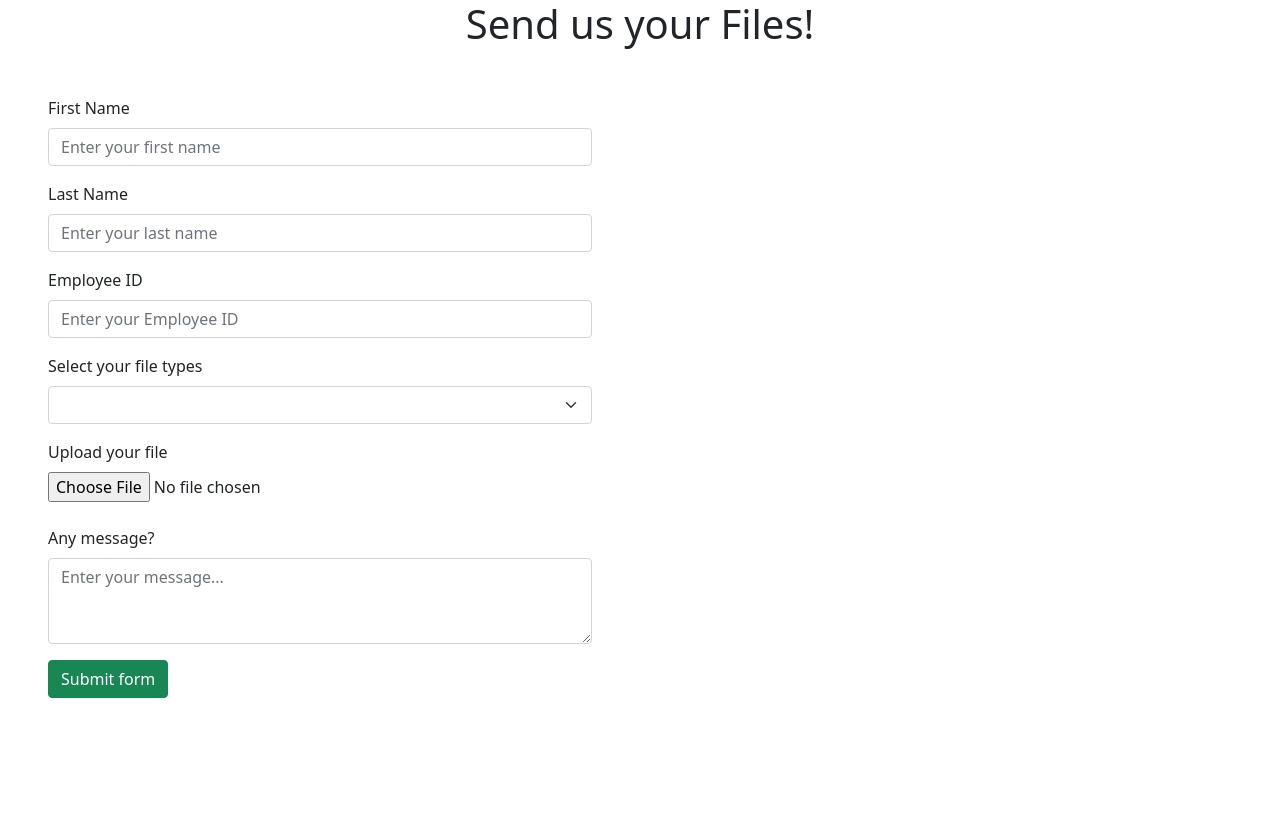
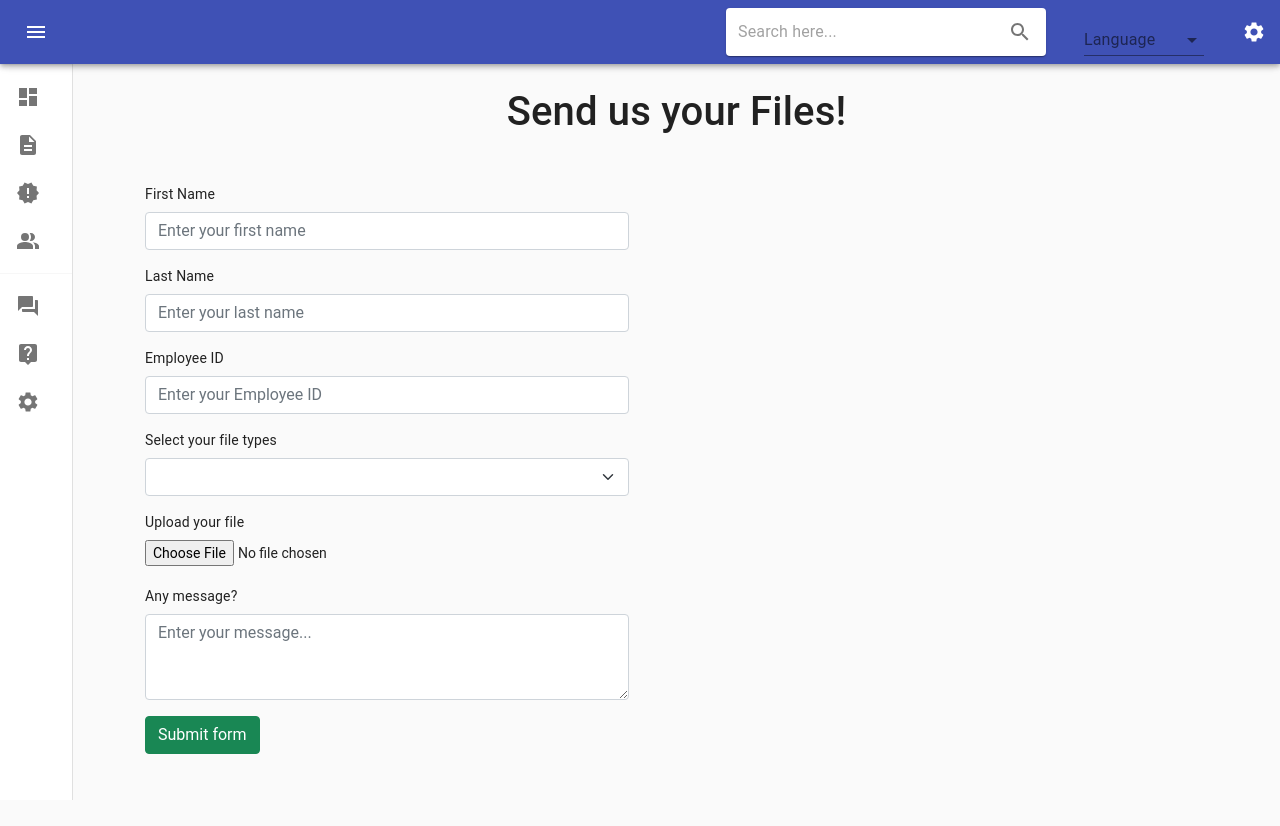
Before and after one commit to powartejas1402/Project_Dashboard, a React (Create React App) app: page / in a window 1280 px wide. Before the commit the page ends 800 px from the top, so only its background shows below. Built offline with nearby package versions, Linux system fonts and the light colour scheme.

Commit message:
created basic ui

```diff
--- a/package.json
+++ b/package.json
@@ -4,16 +4,20 @@
   "private": true,
   "homepage": "https://powartejas1402.github.io/Project_Dashboard",
   "dependencies": {
+    "@material-ui/core": "^4.11.0",
+    "@material-ui/icons": "^4.9.1",
     "@testing-library/jest-dom": "^4.2.4",
     "@testing-library/react": "^9.5.0",
     "@testing-library/user-event": "^7.2.1",
     "axios": "^0.20.0",
     "bootstrap": "^5.0.0-alpha1",
+    "clsx": "^1.1.1",
     "react": "^16.13.1",
     "react-async": "^10.0.1",
     "react-dom": "^16.13.1",
     "react-router-dom": "^5.2.0",
-    "react-scripts": "3.4.3"
+    "react-scripts": "3.4.3",
+    "rsuite": "^4.8.1"
   },
   "scripts": {
     "start": "react-scripts start",
--- /dev/null
+++ b/src/Language.jsx
@@ -0,0 +1,46 @@
+import React from 'react';
+import { makeStyles } from '@material-ui/core/styles';
+import InputLabel from '@material-ui/core/InputLabel';
+import MenuItem from '@material-ui/core/MenuItem';
+import FormHelperText from '@material-ui/core/FormHelperText';
+import FormControl from '@material-ui/core/FormControl';
+import Select from '@material-ui/core/Select';
+
+const useStyles = makeStyles((theme) => ({
+  formControl: {
+    margin: theme.spacing(1),
+    minWidth: 120,
+  },
+  selectEmpty: {
+    marginTop: theme.spacing(2),
+  },
+}));
+
+export default function SimpleSelect() {
+  const classes = useStyles();
+  const [age, setAge] = React.useState('');
+
+  const handleChange = (event) => {
+    setAge(event.target.value);
+  };
+
+  return (
+    <div style={{paddingLeft: 30}}>
+      <FormControl className={classes.formControl}>
+        <InputLabel id="demo-simple-select-label">Language</InputLabel>
+        <Select
+          labelId="demo-simple-select-label"
+          id="demo-simple-select"
+          value={age}
+          onChange={handleChange}
+        >
+          <MenuItem value={10}>English</MenuItem>
+          <MenuItem value={20}>Latin</MenuItem>
+          <MenuItem value={30}>Spanish</MenuItem>
+          <MenuItem value={40}>Mandarin</MenuItem>
+          <MenuItem value={50}>German</MenuItem>
+        </Select>
+      </FormControl>
+    </div>
+  );
+}
--- /dev/null
+++ b/src/Navbar.jsx
@@ -0,0 +1,200 @@
+import React from 'react';
+import clsx from 'clsx';
+import { makeStyles, useTheme } from '@material-ui/core/styles';
+import Drawer from '@material-ui/core/Drawer';
+import AppBar from '@material-ui/core/AppBar';
+import Toolbar from '@material-ui/core/Toolbar';
+import List from '@material-ui/core/List';
+import CssBaseline from '@material-ui/core/CssBaseline';
+import Typography from '@material-ui/core/Typography';
+import Divider from '@material-ui/core/Divider';
+import IconButton from '@material-ui/core/IconButton';
+import MenuIcon from '@material-ui/icons/Menu';
+import ChevronLeftIcon from '@material-ui/icons/ChevronLeft';
+import ChevronRightIcon from '@material-ui/icons/ChevronRight';
+import ListItem from '@material-ui/core/ListItem';
+import ListItemIcon from '@material-ui/core/ListItemIcon';
+import ListItemText from '@material-ui/core/ListItemText';
+import InboxIcon from '@material-ui/icons/MoveToInbox';
+import MailIcon from '@material-ui/icons/Mail';
+import Form from './Form';
+import DashboardIcon from '@material-ui/icons/Dashboard';
+import DescriptionIcon from '@material-ui/icons/Description';
+import NewReleasesIcon from '@material-ui/icons/NewReleases';
+import PeopleAltIcon from '@material-ui/icons/PeopleAlt';
+import QuestionAnswerIcon from '@material-ui/icons/QuestionAnswer';
+import LiveHelpIcon from '@material-ui/icons/LiveHelp';
+import SettingsIcon from '@material-ui/icons/Settings';
+import Search from './Search';
+import Language from './Language';
+import MeetingRoomIcon from '@material-ui/icons/MeetingRoom';
+
+const drawerWidth = 240;
+
+const useStyles = makeStyles((theme) => ({
+  root: {
+    display: 'flex',
+  },
+  appBar: {
+    zIndex: theme.zIndex.drawer + 1,
+    transition: theme.transitions.create(['width', 'margin'], {
+      easing: theme.transitions.easing.sharp,
+      duration: theme.transitions.duration.leavingScreen,
+    }),
+  },
+  appBarShift: {
+    marginLeft: drawerWidth,
+    width: `calc(100% - ${drawerWidth}px)`,
+    transition: theme.transitions.create(['width', 'margin'], {
+      easing: theme.transitions.easing.sharp,
+      duration: theme.transitions.duration.enteringScreen,
+    }),
+  },
+  menuButton: {
+    marginRight: 36,
+  },
+  hide: {
+    display: 'none',
+  },
+  drawer: {
+    width: drawerWidth,
+    flexShrink: 0,
+    whiteSpace: 'nowrap',
+  },
+  drawerOpen: {
+    width: drawerWidth,
+    transition: theme.transitions.create('width', {
+      easing: theme.transitions.easing.sharp,
+      duration: theme.transitions.duration.enteringScreen,
+    }),
+  },
+  drawerClose: {
+    transition: theme.transitions.create('width', {
+      easing: theme.transitions.easing.sharp,
+      duration: theme.transitions.duration.leavingScreen,
+    }),
+    overflowX: 'hidden',
+    width: theme.spacing(7) + 1,
+    [theme.breakpoints.up('sm')]: {
+      width: theme.spacing(9) + 1,
+    },
+  },
+  toolbar: {
+    display: 'flex',
+    alignItems: 'center',
+    justifyContent: 'flex-end',
+    padding: theme.spacing(0, 1),
+    // necessary for content to be below app bar
+    ...theme.mixins.toolbar,
+  },
+  content: {
+    flexGrow: 1,
+    padding: theme.spacing(3),
+  },
+}));
+
+export default function MiniDrawer() {
+  const classes = useStyles();
+  const theme = useTheme();
+  const [open, setOpen] = React.useState(false);
+
+  const handleDrawerOpen = () => {
+    setOpen(true);
+  };
+
+  const handleDrawerClose = () => {
+    setOpen(false);
+  };
+
+  return (
+    <div className={classes.root}>
+      <CssBaseline />
+      <AppBar
+        position="fixed"
+        className={clsx(classes.appBar, {
+          [classes.appBarShift]: open,
+        })}
+      >
+        <Toolbar>
+          <IconButton
+            color="inherit"
+            aria-label="open drawer"
+            onClick={handleDrawerOpen}
+            edge="start"
+            className={clsx(classes.menuButton, {
+              [classes.hide]: open,
+            })}
+          >
+            <MenuIcon />
+          </IconButton>
+          {/* <Typography variant="h6" noWrap>
+            Mini variant drawer
+          </Typography> */}
+          <Search />
+          <Language />
+          <div style={{paddingLeft: 30}}>
+            <SettingsIcon />
+          </div>
+          <div style={{paddingLeft: 30}}>
+            <MeetingRoomIcon />
+          </div>
+        </Toolbar>
+      </AppBar>
+      <Drawer
+        variant="permanent"
+        className={clsx(classes.drawer, {
+          [classes.drawerOpen]: open,
+          [classes.drawerClose]: !open,
+        })}
+        classes={{
+          paper: clsx({
+            [classes.drawerOpen]: open,
+            [classes.drawerClose]: !open,
+          }),
+        }}
+      >
+        <div className={classes.toolbar}>
+          <IconButton onClick={handleDrawerClose}>
+            {theme.direction === 'rtl' ? <ChevronRightIcon /> : <ChevronLeftIcon />}
+          </IconButton>
+        </div>
+        <Divider />
+        <List>
+          {['Dashboard', 'Files'].map((text, index) => (
+            <ListItem button key={text}>
+              <ListItemIcon>{index % 2 === 0 ? <DashboardIcon /> : <DescriptionIcon />}</ListItemIcon>
+              <ListItemText primary={text} />
+            </ListItem>
+          ))}
+        {/* </List>
+        <List> */}
+          {['News', 'Users'].map((text, index) => (
+            <ListItem button key={text}>
+              <ListItemIcon>{index % 2 === 0 ? <NewReleasesIcon /> : <PeopleAltIcon />}</ListItemIcon>
+              <ListItemText primary={text} />
+            </ListItem>
+          ))}
+        </List>
+        <Divider />
+        <List>
+          {['FAQ', 'Help'].map((text, index) => (
+            <ListItem button key={text}>
+              <ListItemIcon>{index % 2 === 0 ? <QuestionAnswerIcon /> : <LiveHelpIcon />}</ListItemIcon>
+              <ListItemText primary={text} />
+            </ListItem>
+          ))}
+          {['Settings'].map((text, index) => (
+            <ListItem button key={text}>
+              <ListItemIcon>{index % 2 === 0 ? <SettingsIcon /> : <SettingsIcon />}</ListItemIcon>
+              <ListItemText primary={text} />
+            </ListItem>
+          ))}
+        </List>
+      </Drawer>
+      <main className={classes.content}>
+        <div className={classes.toolbar} />
+        <Form />
+      </main>
+    </div>
+  );
+}
--- /dev/null
+++ b/src/Search.jsx
@@ -0,0 +1,58 @@
+import React from 'react';
+import { makeStyles } from '@material-ui/core/styles';
+import Paper from '@material-ui/core/Paper';
+import InputBase from '@material-ui/core/InputBase';
+import Divider from '@material-ui/core/Divider';
+import IconButton from '@material-ui/core/IconButton';
+import MenuIcon from '@material-ui/icons/Menu';
+import SearchIcon from '@material-ui/icons/Search';
+import DirectionsIcon from '@material-ui/icons/Directions';
+
+const useStyles = makeStyles((theme) => ({
+  root: {
+    padding: '2px 4px',
+    display: 'flex',
+    alignItems: 'center',
+    width: 320,
+  },
+  input: {
+    marginLeft: theme.spacing(1),
+    flex: 1,
+  },
+  iconButton: {
+    padding: 10,
+  },
+  divider: {
+    height: 28,
+    margin: 4,
+  },
+  div: {
+      paddingLeft: '630px',
+  }
+}));
+
+export default function CustomizedInputBase() {
+  const classes = useStyles();
+
+  return (
+    <div className={classes.div}>
+        <Paper component="form" className={classes.root}>
+        {/* <IconButton className={classes.iconButton} aria-label="menu">
+            <MenuIcon />
+        </IconButton> */}
+        <InputBase
+            className={classes.input}
+            placeholder="Search here..."
+            inputProps={{ 'aria-label': 'search here' }}
+        />
+        <IconButton type="submit" className={classes.iconButton} aria-label="search">
+            <SearchIcon />
+        </IconButton>
+        {/* <Divider className={classes.divider} orientation="vertical" />
+        <IconButton color="primary" className={classes.iconButton} aria-label="directions">
+            <DirectionsIcon />
+        </IconButton> */}
+        </Paper>
+      </div>
+  );
+}
--- a/src/index.css
+++ b/src/index.css
@@ -11,3 +11,13 @@ code {
   font-family: source-code-pro, Menlo, Monaco, Consolas, 'Courier New',
     monospace;
 }
+
+.sidebar
+{
+  list-style-type: none;
+  background-color: rgb(245, 202, 202);
+}
+.style_nav
+{
+  list-style-type: none;
+}
--- a/src/index.js
+++ b/src/index.js
@@ -4,10 +4,11 @@ import './index.css';
 import App from './App';
 import Form from './Form';
 import * as serviceWorker from './serviceWorker';
+import Navbar from './Navbar';
 
 ReactDOM.render(
   <>
-    <Form />
+    <Navbar/>
   </>,
   document.getElementById('root')
 );
```
Also changed, not shown: 1 other file (tests, documents, lock files or other folders).
